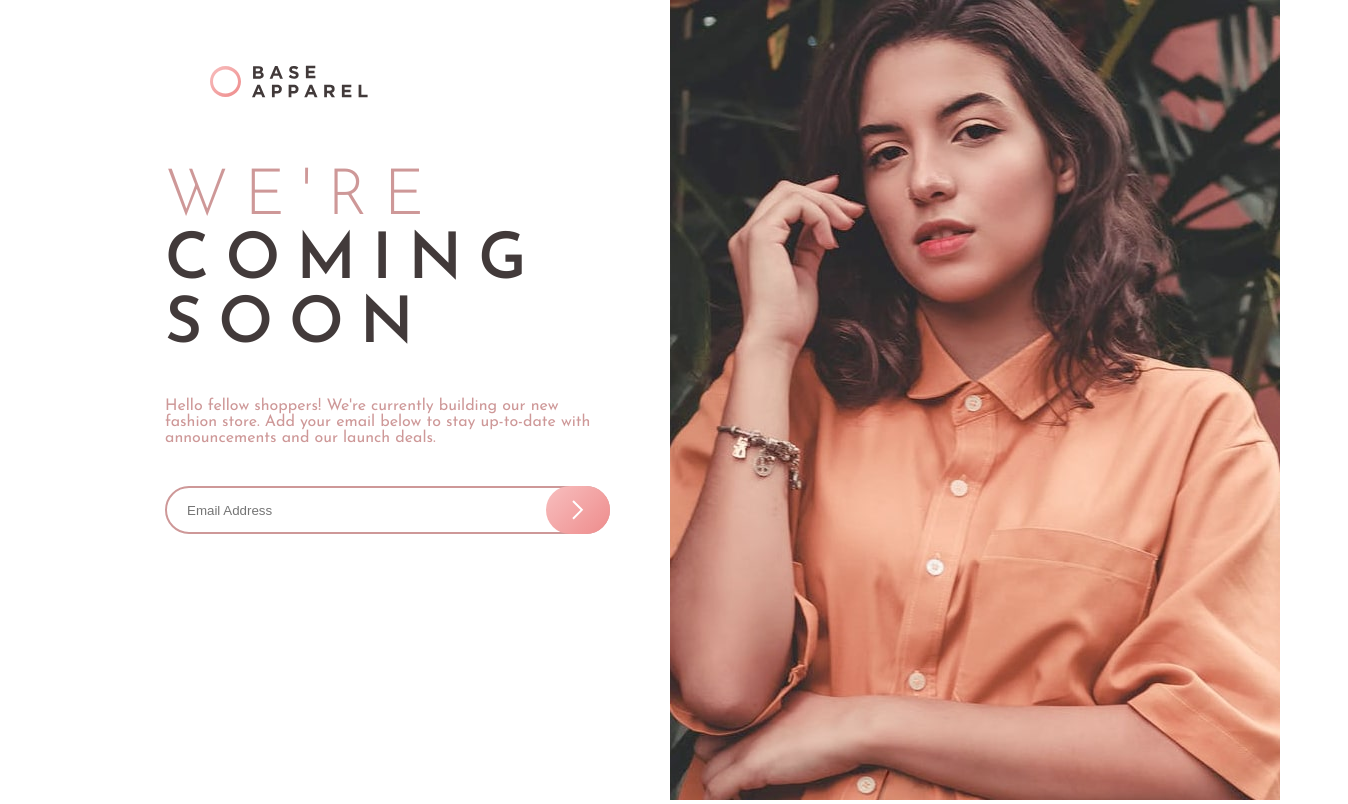
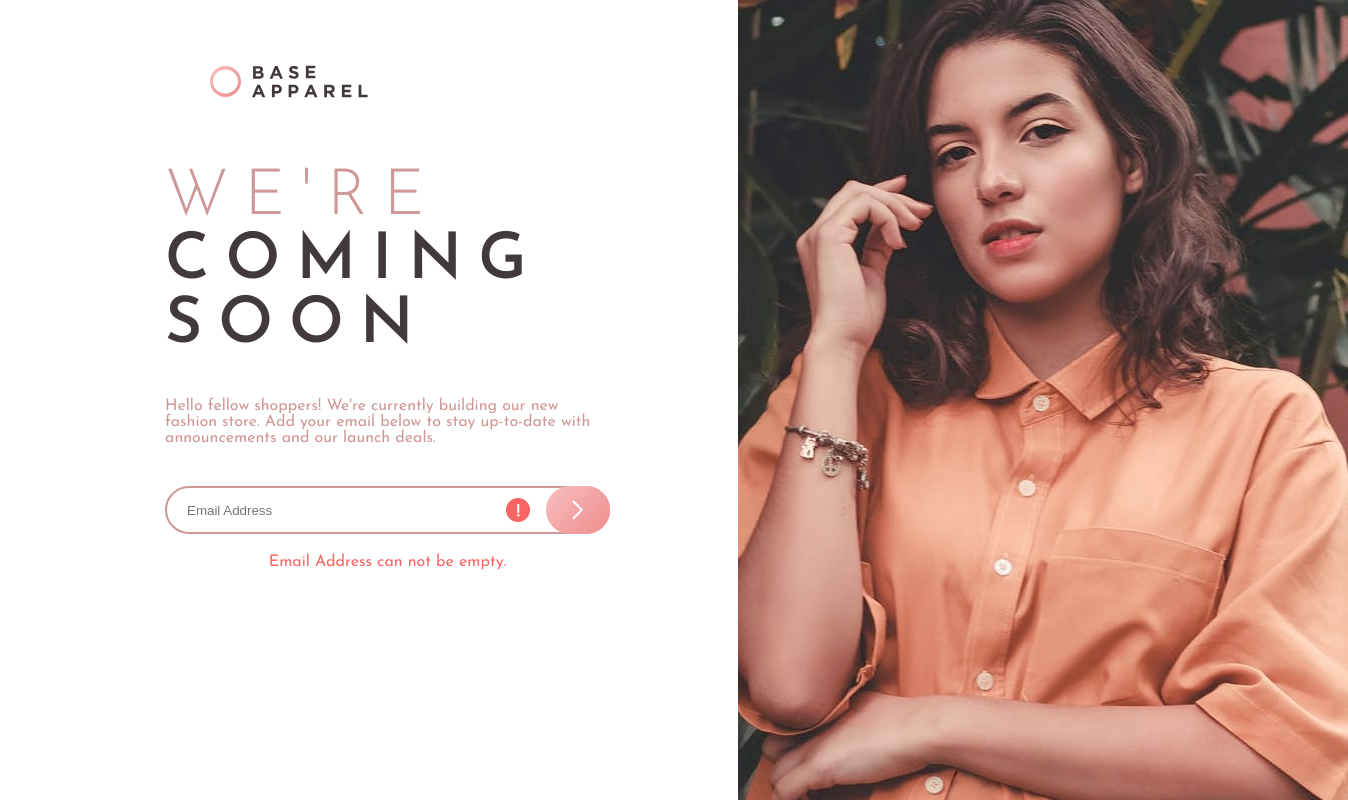
Before and after one commit to yurtsevero/_Frontendmentor.base-apparel-coming-soon, a plain HTML site: page index.html in a window 1280 px wide. Both pictures are taken after a click on the button 578 px from the left and 510 px from the top of the page. Shown: the whole page, 1348 px wide, since content can reach past the window. Drawn offline with Linux system fonts and the light colour scheme.

Commit message:
email validation with regex

```diff
--- a/index.html
+++ b/index.html
@@ -39,15 +39,17 @@
               placeholder="Email Address"
               id="email"
             />
+            <img src="images/icon-error.svg" alt="icon error" id="error-icon" />
             <input type="button" id="button" />
           </li>
           <li>
-            <label class="error-msg" for="error-msg"
+            <label id="error-msg" for="error-msg"
               >Please provide a valid email.</label
             >
           </li>
         </ul>
       </form>
     </main>
+    <script src="script.js"></script>
   </body>
 </html>
--- a/script.js
+++ b/script.js
@@ -0,0 +1,37 @@
+let emailVal = /[a-zA-Z0-9._]+@[a-zA-Z0-9.-]+\.[a-zA-Z]{2,4}/;
+let button = document.getElementById("button");
+let errorMsg = document.getElementById("error-msg");
+let errorIcon = document.getElementById("error-icon");
+
+button.addEventListener("click", () => {
+  let email = document.getElementById("email").value;
+
+  if (!email == "") {
+    if (emailVal.test(email)) {
+      errorMsg.innerHTML = "Your Email Address was successfully submitted.";
+      errorMsg.style.display = "block";
+      errorMsg.style.color = "green";
+      setTimeout(hideSuccessMsg, 5000);
+    } else {
+      errorMsg.innerHTML = "Please provide a valid email.";
+      errorMsg.style.display = "block";
+      errorIcon.style.display = "block";
+      setTimeout(hideErrMsg, 5000);
+    }
+  } else {
+    errorMsg.innerHTML = "Email Address can not be empty.";
+    errorMsg.style.display = "block";
+    errorIcon.style.display = "block";
+    setTimeout(hideErrMsg, 5000);
+  }
+});
+
+hideSuccessMsg = () => {
+  hideErrMsg();
+  errorMsg.style.color = "#f96464";
+  document.getElementById("email").value = "";
+};
+hideErrMsg = () => {
+  errorMsg.innerHTML = "";
+  errorIcon.style.display = "none";
+};
--- a/style.css
+++ b/style.css
@@ -81,6 +81,13 @@ form ul li {
   border-radius: 24px;
   padding: 20px;
   margin-bottom: 20px;
+  outline: none;
+}
+#error-icon {
+  position: absolute;
+  right: 80px;
+  top: 12px;
+  display: none;
 }
 #button {
   position: absolute;
@@ -101,7 +108,7 @@ form ul li {
   box-shadow: 0px 15px 20px hsl(0, 44%, 78%, 0.25);
   transform: scale(1.05);
 }
-.error-msg {
+#error-msg {
   color: var(--soft-red);
   display: none;
 }
@@ -122,15 +129,16 @@ form ul li {
     flex-direction: column;
   }
   main::before {
-    content: "";
-    width: 610px;
-    height: 800px;
-    background-image: url(images/hero-desktop.jpg);
-    background-size: cover;
+    content: url(images/hero-desktop.jpg);
+    width: 42.36%;
+    height: 100%;
+    /* background-image: url(images/hero-desktop.jpg); */
+    /* background-size: auto; */
     background-repeat: no-repeat;
     position: absolute;
     top: 0;
-    right: 0;
+    right: 0%;
+    bottom: 0;
   }
   main h1 {
     font-size: 4rem;
```
